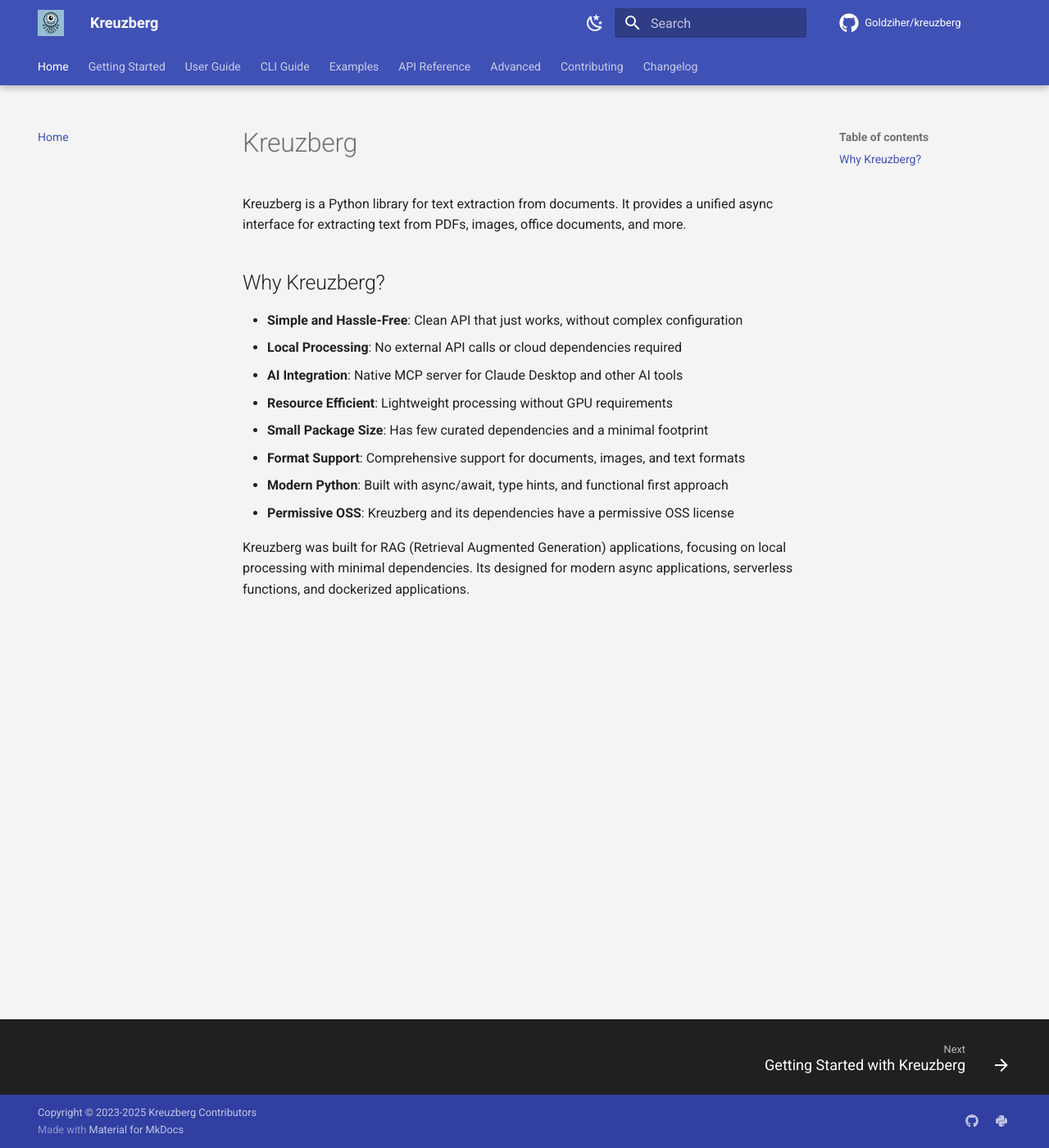
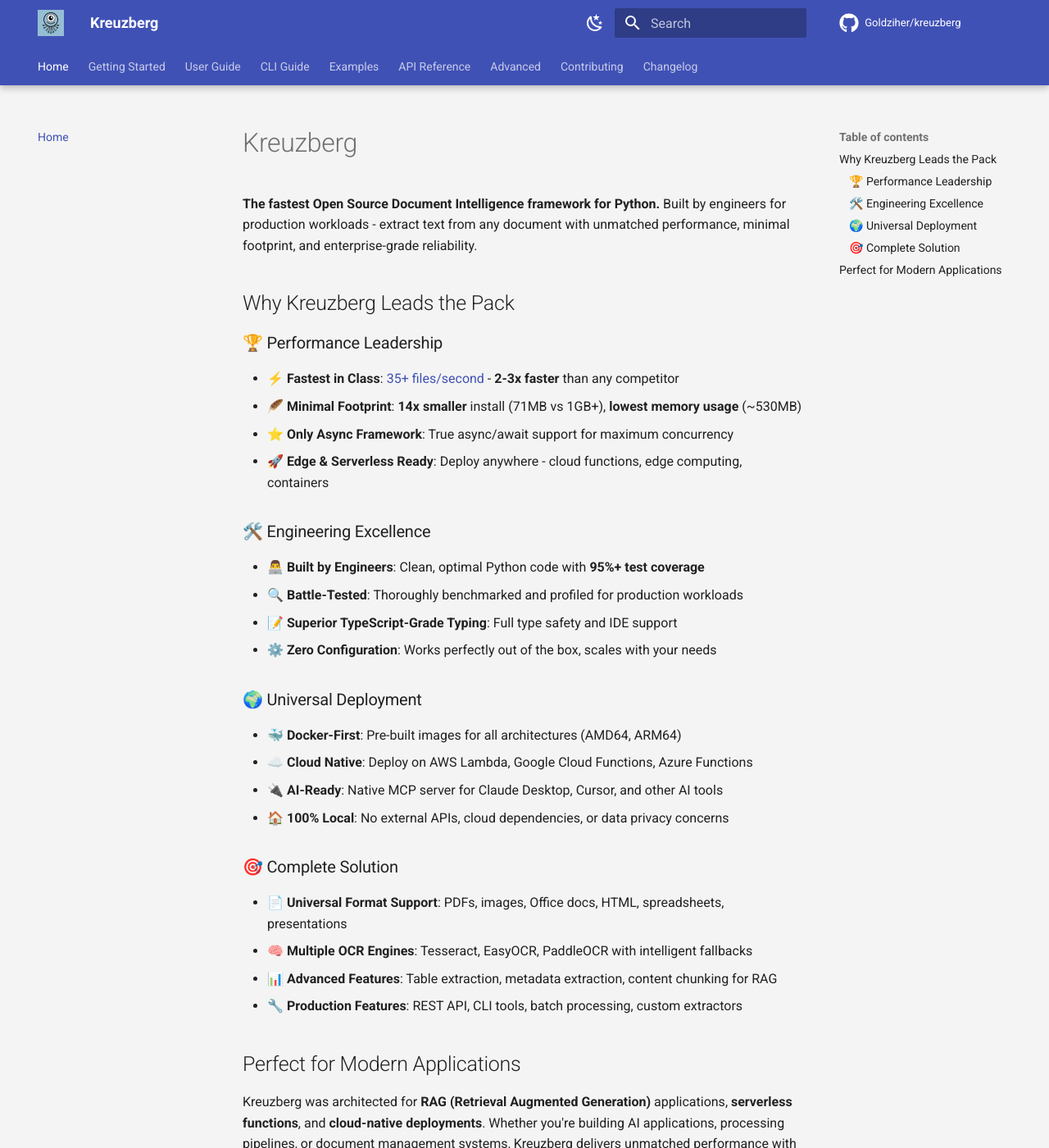
Before and after one commit to elevenday8-design/kreuzberg, an MkDocs documentation site: the page built from docs/index.md, in a window 1280 px wide and 1400 px high. Shown: the whole window at 82% size. Built offline with MkDocs 1.6.1 and Material for MkDocs 9.7.7, drawn with Linux system fonts in a browser that asks for light colours; comment, search, counter and statistics services are not loaded; the version menu is left out; some of the changed text lies outside the part shown.

Commit message:
docs: enhance positioning as leading document intelligence framework
- Position Kreuzberg as fastest Open Source Document Intelligence framework
- Highlight engineering excellence: 95% test coverage, optimal Python, async-first
- Emphasize performance leadership: 2-3x faster, 14x smaller footprint
- Add sustainability/green computing benefits: CPU-only, 65% less energy
- Create comprehensive performance benchmarks page
- Update Docker version references to v3.8.0
- Enhance deployment scenarios and production readiness messaging
- Fix remaining import paths in image extractor tests
- Fix markdown linting issues with proper heading structure

🤖 Generated with [Claude Code](https://claude.ai/code)

Co-Authored-By: Claude <noreply@anthropic.com>

```diff
--- a/docs/index.md
+++ b/docs/index.md
@@ -1,16 +1,39 @@
 # Kreuzberg
 
-Kreuzberg is a Python library for text extraction from documents. It provides a unified async interface for extracting text from PDFs, images, office documents, and more.
+**The fastest Open Source Document Intelligence framework for Python.** Built by engineers for production workloads - extract text from any document with unmatched performance, minimal footprint, and enterprise-grade reliability.
 
-## Why Kreuzberg?
+## Why Kreuzberg Leads the Pack
 
-- **Simple and Hassle-Free**: Clean API that just works, without complex configuration
-- **Local Processing**: No external API calls or cloud dependencies required
-- **AI Integration**: Native MCP server for Claude Desktop and other AI tools
-- **Resource Efficient**: Lightweight processing without GPU requirements
-- **Small Package Size**: Has few curated dependencies and a minimal footprint
-- **Format Support**: Comprehensive support for documents, images, and text formats
-- **Modern Python**: Built with async/await, type hints, and functional first approach
-- **Permissive OSS**: Kreuzberg and its dependencies have a permissive OSS license
+### 🏆 Performance Leadership
 
-Kreuzberg was built for RAG (Retrieval Augmented Generation) applications, focusing on local processing with minimal dependencies. Its designed for modern async applications, serverless functions, and dockerized applications.
+- **⚡ Fastest in Class**: [35+ files/second](https://goldziher.github.io/python-text-extraction-libs-benchmarks/) - **2-3x faster** than any competitor
+- **🪶 Minimal Footprint**: **14x smaller** install (71MB vs 1GB+), **lowest memory usage** (~530MB)
+- **⭐ Only Async Framework**: True async/await support for maximum concurrency
+- **🚀 Edge & Serverless Ready**: Deploy anywhere - cloud functions, edge computing, containers
+
+### 🛠️ Engineering Excellence
+
+- **👨‍💻 Built by Engineers**: Clean, optimal Python code with **95%+ test coverage**
+- **🔍 Battle-Tested**: Thoroughly benchmarked and profiled for production workloads
+- **📝 Superior TypeScript-Grade Typing**: Full type safety and IDE support
+- **⚙️ Zero Configuration**: Works perfectly out of the box, scales with your needs
+
+### 🌍 Universal Deployment
+
+- **🐳 Docker-First**: Pre-built images for all architectures (AMD64, ARM64)
+- **☁️ Cloud Native**: Deploy on AWS Lambda, Google Cloud Functions, Azure Functions
+- **🔌 AI-Ready**: Native MCP server for Claude Desktop, Cursor, and other AI tools
+- **🏠 100% Local**: No external APIs, cloud dependencies, or data privacy concerns
+
+### 🎯 Complete Solution
+
+- **📄 Universal Format Support**: PDFs, images, Office docs, HTML, spreadsheets, presentations
+- **🧠 Multiple OCR Engines**: Tesseract, EasyOCR, PaddleOCR with intelligent fallbacks
+- **📊 Advanced Features**: Table extraction, metadata extraction, content chunking for RAG
+- **🔧 Production Features**: REST API, CLI tools, batch processing, custom extractors
+
+## Perfect for Modern Applications
+
+Kreuzberg was architected for **RAG (Retrieval Augmented Generation)** applications, **serverless functions**, and **cloud-native deployments**. Whether you're building AI applications, processing pipelines, or document management systems, Kreuzberg delivers unmatched performance with minimal complexity.
+
+**Ready for production from day one** - no complex configuration, no external dependencies, no vendor lock-in.
```
Also changed, not shown: README.md (+101 -33 lines), docs/performance.md (added, +257 -0 lines), 1 other file.
